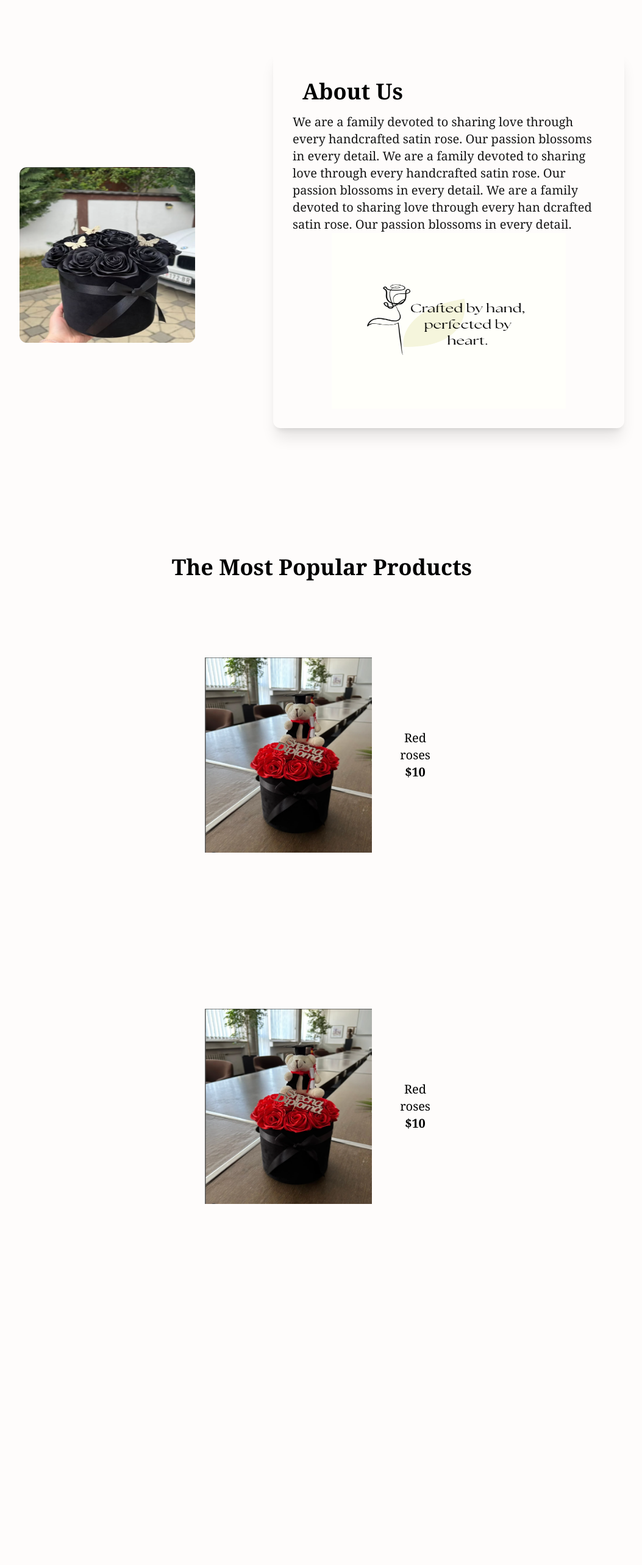
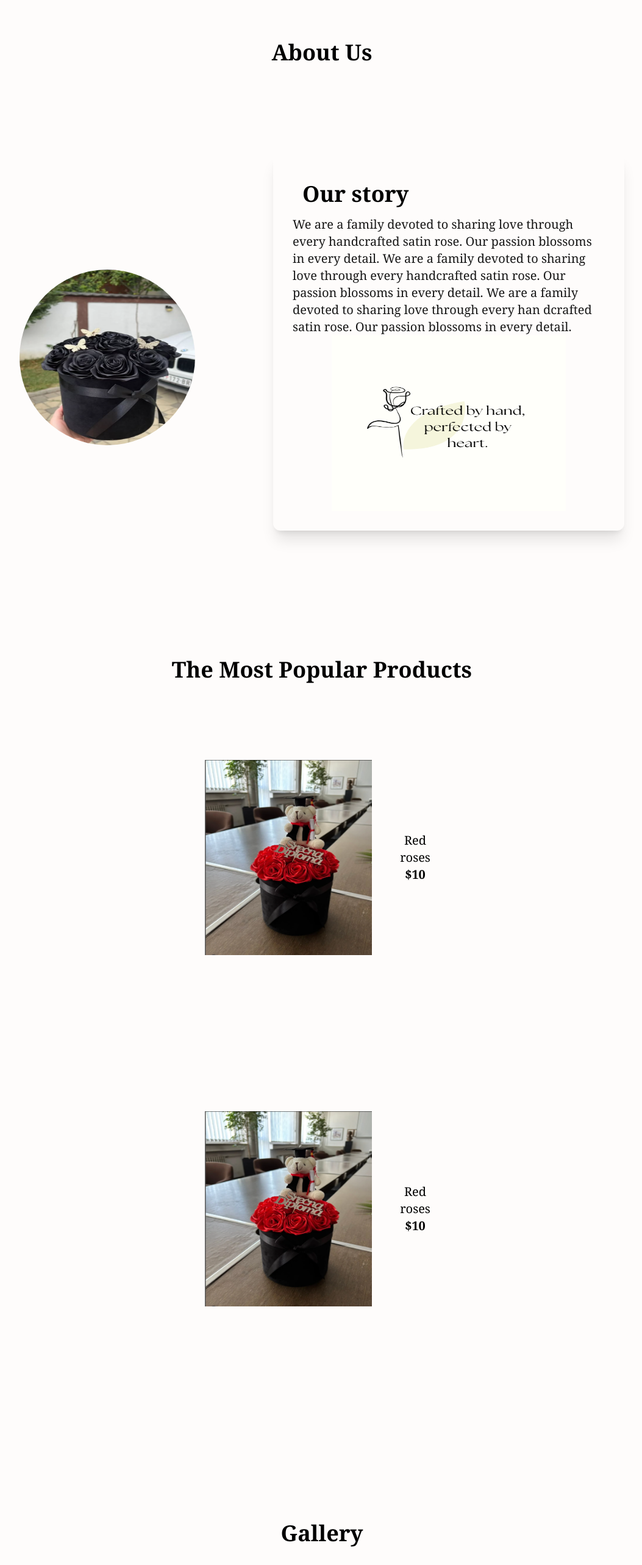
Before and after one commit to Vidosava98/SatenRoses, a Next.js app in the folder web-shop/: page / in a window 1280 px wide. Shown: the part 900-3466 px from the top of the page at 61% size, without its empty margins (112-1165 px from the left). Before the commit the page ends 3194 px from the top, so only its background shows below. Built offline with nearby package versions, Linux system fonts and the light colour scheme.

Commit message:
Add gallery component and minor ui changes.

```diff
--- a/web-shop/src/app/_components/aboutUs.tsx
+++ b/web-shop/src/app/_components/aboutUs.tsx
@@ -2,15 +2,19 @@ import React from "react";
 
 function AboutUs() {
   return (
-    <div className="flex flex-col lg:flex-row justify-center flex-wrap my-32 w-80 lg:w-full gap-32 p-4">
+    <div>
+      <p className="text-black text-2xl md:text-4xl lg:text-4xl font-semibold text-center my-32">
+        About Us
+      </p>
+      <div className="flex flex-col lg:flex-row justify-center flex-wrap w-80 lg:w-full gap-32 p-4">
         <img
           src="./data/about.png"
           alt="Our main photo"
-        className="w-72 h-72 rounded-xl mt-48"
+          className="w-72 h-72 rounded-full mt-48"
         />
         <div className="rounded-xl shadow-xl p-8 lg:p-8 md:p-8 min-h-80 lg:min-h-[400px] md:min-h-[400px] lg:max-h-[650px] md:max-h-[650px] w-80 md:w-xl">
           <p className="text-black text-2xl md:text-4xl lg:text-4xl font-semibold text-left p-4">
-          About Us
+            Our story
           </p>
           <p className="text-left text-xl">
             We are a family devoted to sharing love through every handcrafted
@@ -27,6 +31,7 @@ function AboutUs() {
           />
         </div>
       </div>
+    </div>
   );
 }
 
--- /dev/null
+++ b/web-shop/src/app/_components/gallery.tsx
@@ -0,0 +1,14 @@
+import React from "react";
+
+function Gallery() {
+  return (
+    <div>
+      {" "}
+      <p className="text-black text-2xl md:text-4xl lg:text-4xl font-semibold p-8 text-center">
+        Gallery
+      </p>
+    </div>
+  );
+}
+
+export default Gallery;
--- a/web-shop/src/app/page.tsx
+++ b/web-shop/src/app/page.tsx
@@ -2,6 +2,7 @@ import Navbar from "./_components/navbar";
 import MostBuyProd from "./_components/mostBuyProd";
 import Start from "./_components/start";
 import AboutUs from "./_components/aboutUs";
+import Gallery from "./_components/gallery";
 export default function Home() {
   const navBarList = [
     "Contact",
@@ -18,6 +19,7 @@ export default function Home() {
         <Start />
         <AboutUs />
         <MostBuyProd />
+        <Gallery />
       </center>
     </div>
   );
```
Lines whose indentation alone changed are shown as unchanged.
